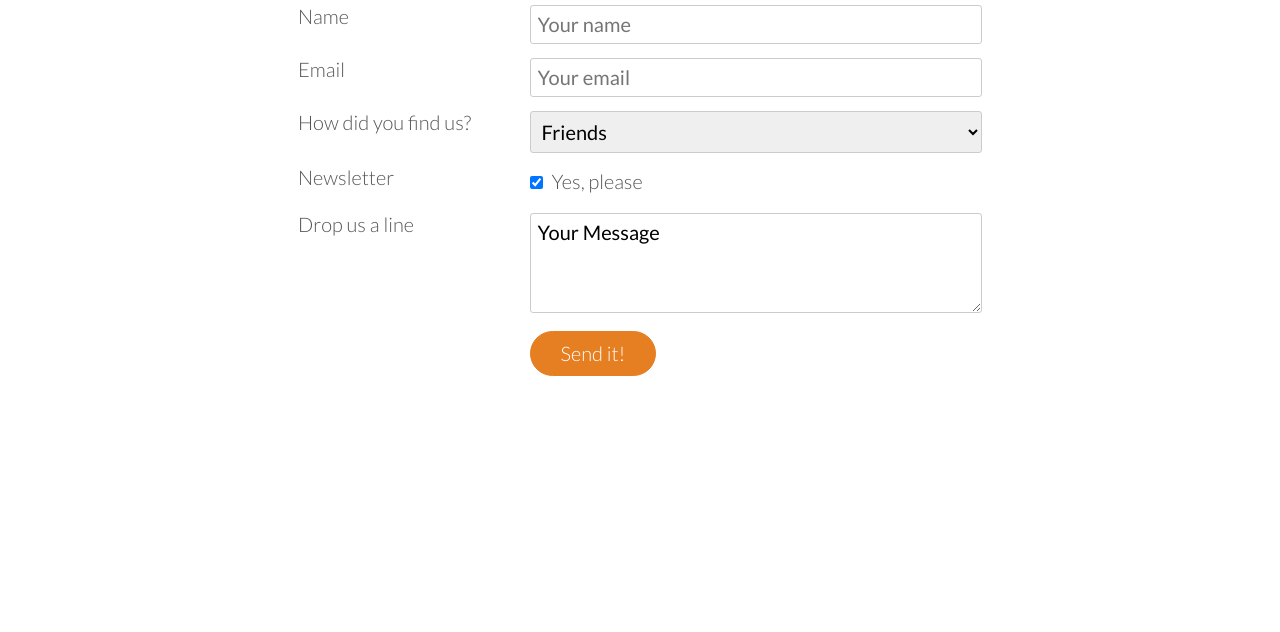
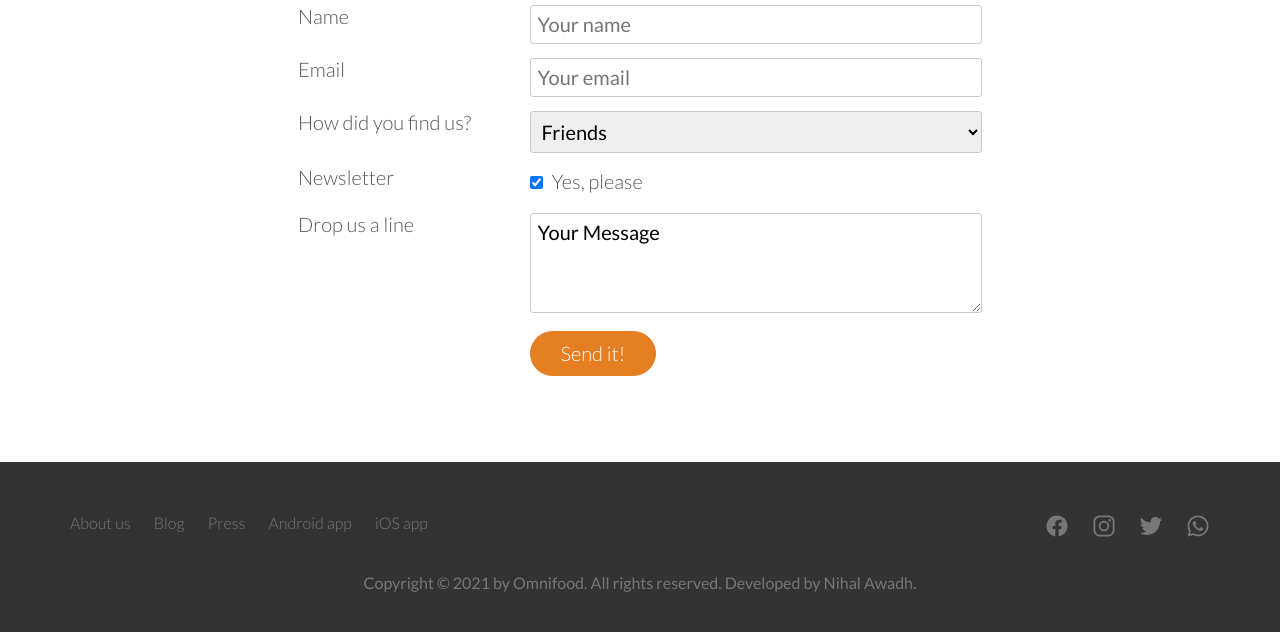
Before and after one commit to Nihal-Awad/OmniFood, a PHP site: page / in a window 1280 px wide. Shown: the part 4758-5390 px from the top of the page. Before the commit the page ends 5134 px from the top, so only its background shows below. Run offline with PHP 8.4, Linux system fonts and the light colour scheme; some libraries are stand-ins or nearby versions.

Commit message:
add footer

```diff
--- a/index.html
+++ b/index.html
@@ -376,11 +376,34 @@
             </form>
         </div>
     </section>
+    <footer>
+        <div class="row">
+            <div class="col span-1-of-2">
+                <ul class="footer-nav clearfix">
+                    <li><a href="#">About us</a></li>
+                    <li><a href="#">Blog</a></li>
+                    <li><a href="#">Press</a></li>
+                    <li><a href="#">Android app</a></li>
+                    <li><a href="#">iOS app</a></li>
+
+                </ul>
+            </div>
+            <div class="col span-1-of-2">
+                <ul class="social-links clearfix" >
+                    <li><a href="#"><ion-icon name="logo-facebook" class="logo-facebook"></ion-icon></a></li>
+                    <li><a href="#"><ion-icon name="logo-instagram" class="logo-instagram"></ion-icon></a></li>
+                    <li><a href="#"><ion-icon name="logo-twitter" class="logo-twitter"></ion-icon></a></li>
+                    <li><a href="#"><ion-icon name="logo-whatsapp" class="logo-whatsapp"></ion-icon></a></li>
+
+                </ul>
+            </div>
+        </div>
+        <div class="row">
+            <p>Copyright &copy; 2021 by Omnifood. All rights reserved. Developed by Nihal Awadh.</p>
+        </div>
+    </footer>
 
     <script type="module" src="https://unpkg.com/ionicons@5.5.2/dist/ionicons/ionicons.esm.js"></script>
 <script nomodule src="https://unpkg.com/ionicons@5.5.2/dist/ionicons/ionicons.js"></script>
 </body>
 </html>
-
-<!--
--->
--- a/styles/style.css
+++ b/styles/style.css
@@ -427,3 +427,79 @@ input[type="checkbox"]{
 *:focus{
     outline: none;
 }
+/* ----------------------------------------------------- */
+/* FOOTER */
+/* ----------------------------------------------------- */
+footer{
+    background-color: #333;
+    padding: 40px;
+    font-size:80% ;
+}
+.footer-nav{
+    list-style: none;
+    float: left;
+}
+.social-links {
+    list-style: none;
+    float: right;
+}
+.footer-nav li,
+.social-links li{
+    display: inline-block;
+    margin-right: 20px;
+}
+.footer-nav li:last-child,
+.social-links li:last-child{
+    margin: 0;
+}
+.footer-nav li a:link,
+.footer-nav li a:visited,
+.social-links li a:link,
+.social-links li a:visited{
+    text-decoration: none;
+    border: 0;
+    color: #777;
+    transition: color 0.2s;
+}
+.footer-nav li a:hover,
+.footer-nav li a:active,
+.social-links li a:hover,
+.social-links li a:active{
+    color: #ddd;
+}
+footer p{
+   color: #777;
+    text-align: center;
+    font-weight: 400;
+    margin-top: 20px;
+}
+.social-links li a:link,
+.social-links li a:visited{
+    font-size: 150%;
+}
+.logo-facebook,
+.logo-twitter,
+.logo-instagram,
+.logo-whatsapp{
+    transition: color 0.2s;
+}
+.logo-facebook:hover{
+
+    color:#3b5998 ;
+
+}
+.logo-twitter:hover{
+
+    color:#1da1f2 ;
+
+}
+.logo-instagram:hover{
+
+    color:#c32aa3 ;
+
+}
+.logo-whatsapp:hover{
+
+    color:#25d366 ;
+
+}
```
